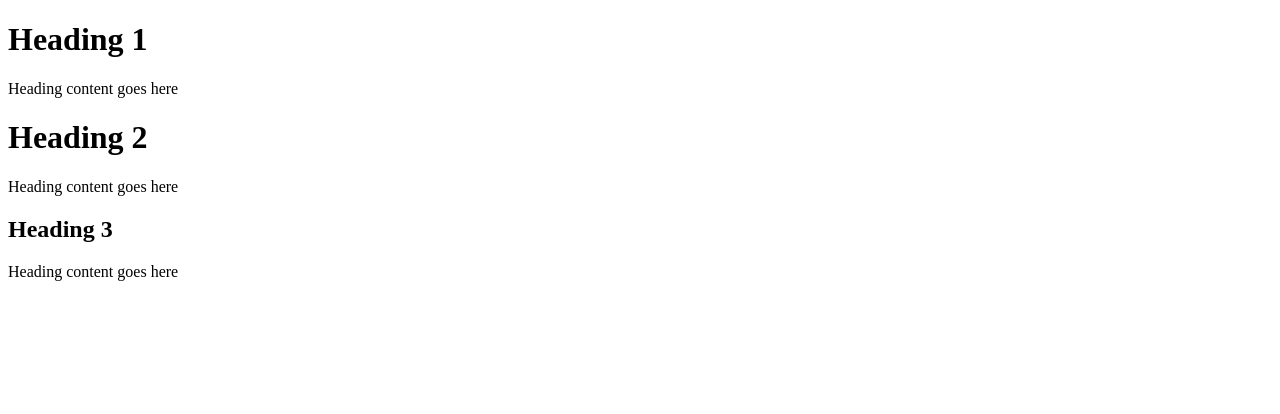
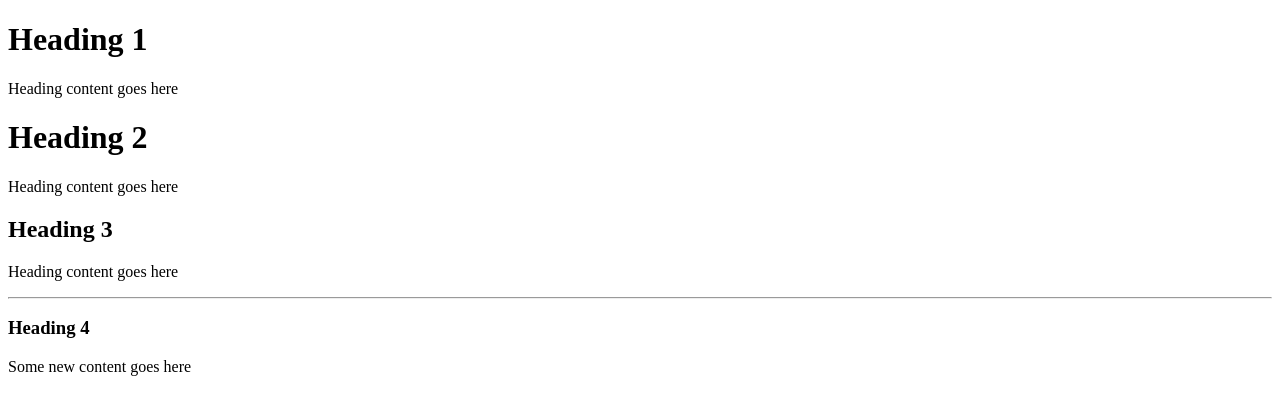
Before and after one commit to Bha3hi/SE-Labsession, a plain HTML site: page index.html in a window 1280 px wide. Drawn offline with Linux system fonts and the light colour scheme.

Commit message:
first commit in feature_one

```diff
--- a/index.html
+++ b/index.html
@@ -12,5 +12,9 @@
     <p>Heading content goes here</p>
     <h2>Heading 3</h2>
     <p>Heading content goes here</p>
+    <hr/>
+    <h3>Heading 4</h3>
+    <p>Some new content goes here</p>
+
 </body>
 </html>
```
